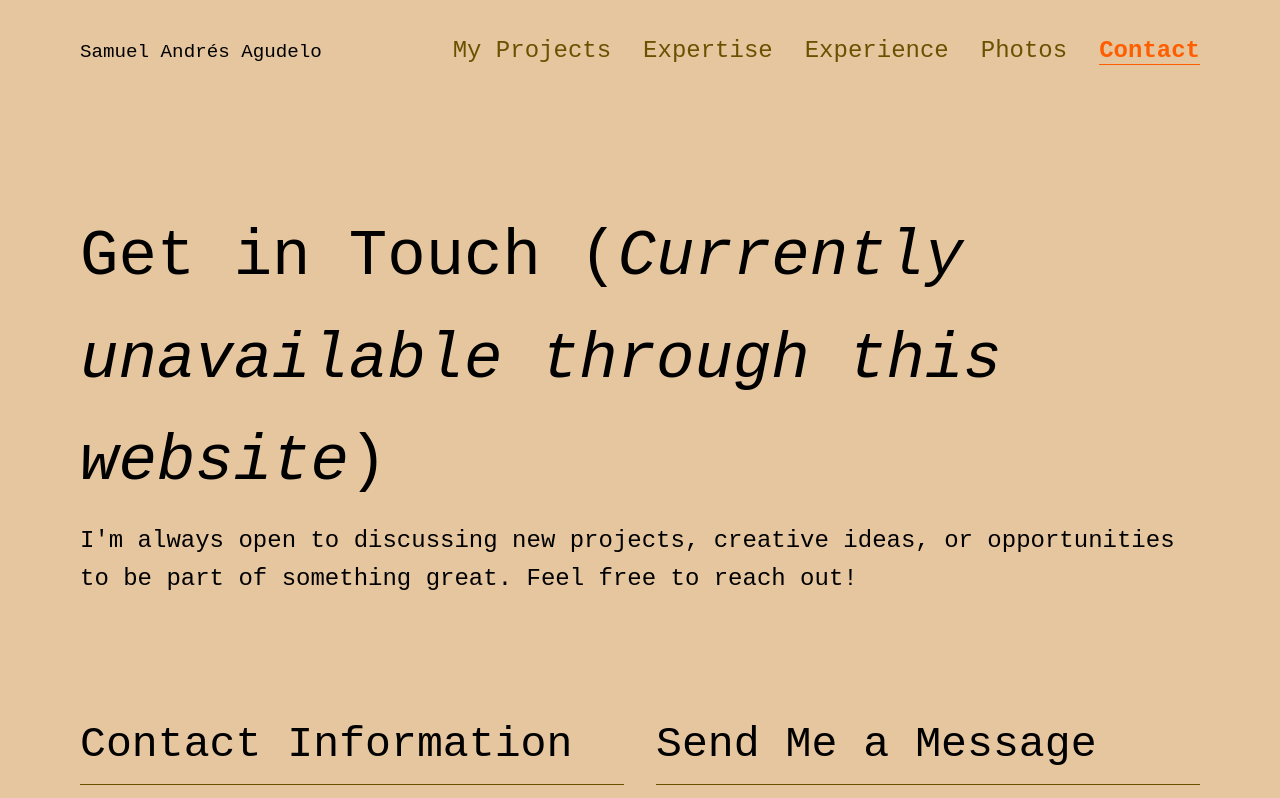
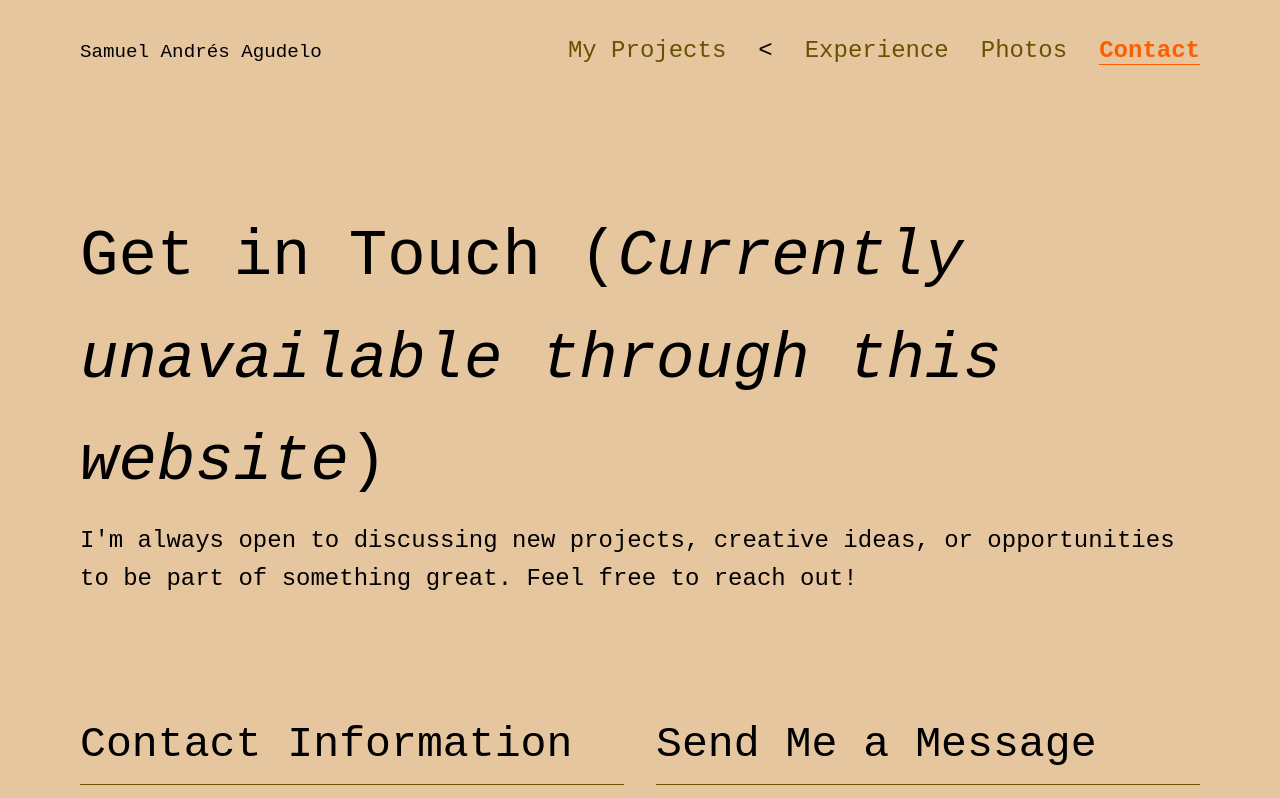
Before and after one commit to HAMSOFT23/sagudeloWeb, a plain HTML site: page contact.html in a window 1280 px wide. Shown: the top 798 px of the page. Drawn offline with Linux system fonts and the light colour scheme.

Commit message:
Expertise section disabled

```diff
--- a/contact.html
+++ b/contact.html
@@ -19,7 +19,7 @@
         <nav>
           <ul>
             <li><a href="myGames.html">My Projects</a></li>
-            <li><a href="expertise.html">Expertise</a></li>
+            <<!-- <li><a href="expertise.html">Expertise</a></li> -->
             <li><a href="experience.html">Experience</a></li>
             <li><a href="photos.html">Photos</a>
             <li><a href="contact.html" class="active">Contact</a></li> </ul>
```
Also changed, not shown: experience.html (+1 -1 lines), myGames.html (+1 -1 lines), photos.html (+1 -1 lines).
